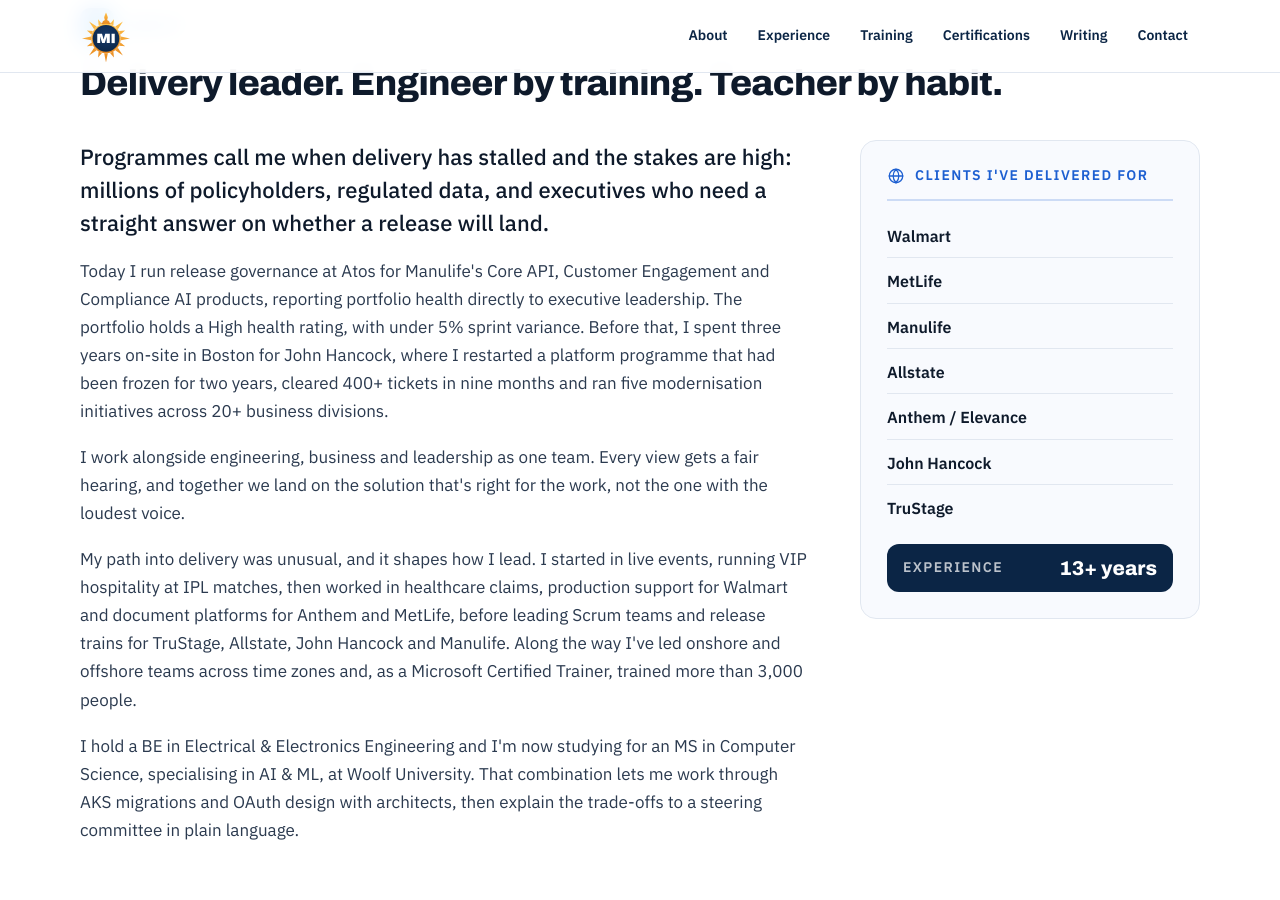
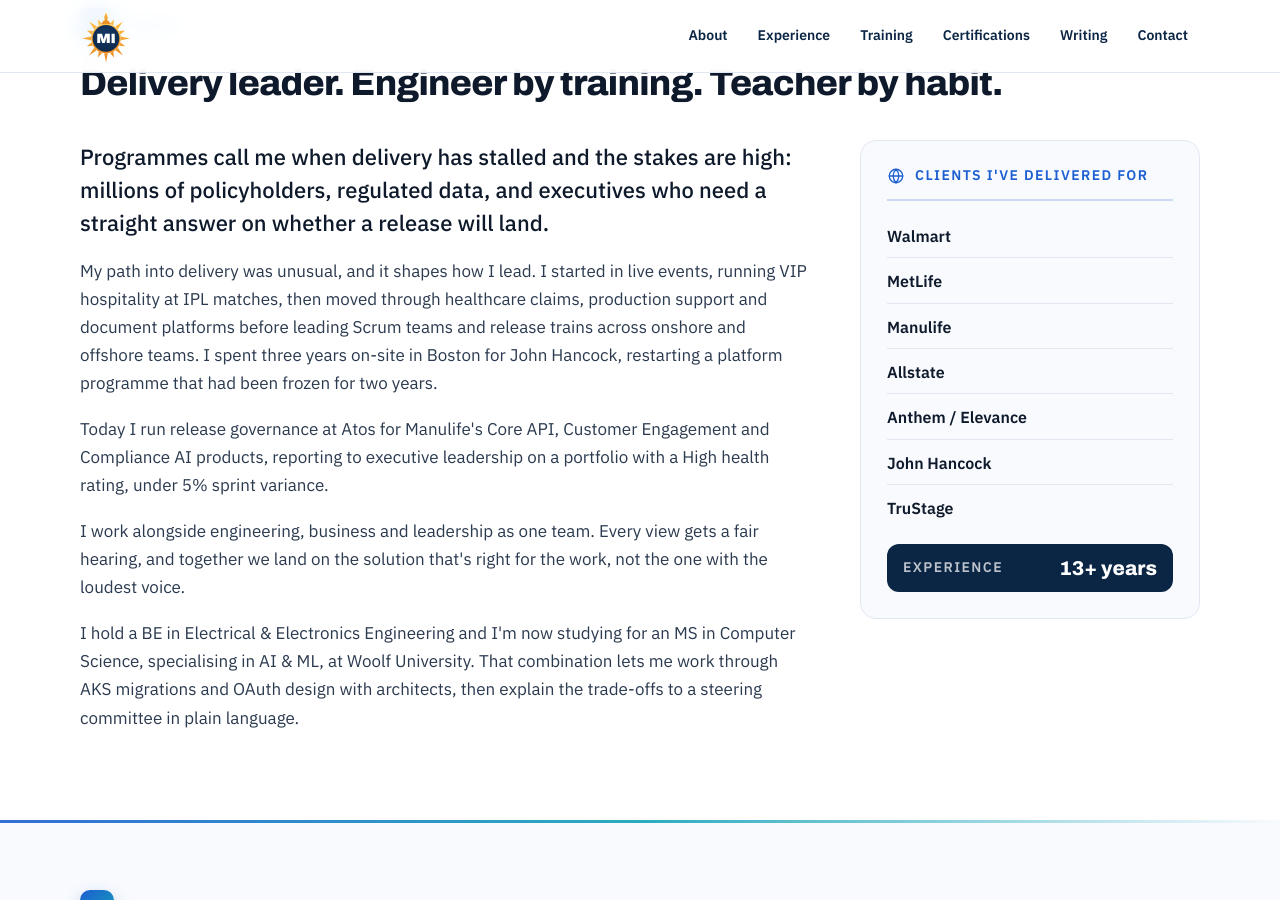
Before and after one commit to Madhan-I/Madhan-I.github.io, a Jekyll site: the page built from index.html, in a window 1280 px wide and 900 px high, scrolled down 1099 px. Built offline with Jekyll 4.4.1, drawn with Linux system fonts in a browser that asks for light colours.

Commit message:
About: one career story in two paragraphs, repeats removed
Co-Authored-By: Claude Opus 5.5 <noreply@anthropic.com>
Claude-Session: https://claude.ai/code/session_01MFRrTt7LBDdX57m85KHNGp

```diff
--- a/_data/profile.yml
+++ b/_data/profile.yml
@@ -69,9 +69,9 @@ metrics:
 about_title: "Delivery leader. Engineer by training. Teacher by habit."
 about:
   - "Programmes call me when delivery has stalled and the stakes are high: millions of policyholders, regulated data, and executives who need a straight answer on whether a release will land."
-  - "Today I run release governance at Atos for Manulife's Core API, Customer Engagement and Compliance AI products, reporting portfolio health directly to executive leadership. The portfolio holds a High health rating, with under 5% sprint variance. Before that, I spent three years on-site in Boston for John Hancock, where I restarted a platform programme that had been frozen for two years, cleared 400+ tickets in nine months and ran five modernisation initiatives across 20+ business divisions."
+  - "My path into delivery was unusual, and it shapes how I lead. I started in live events, running VIP hospitality at IPL matches, then moved through healthcare claims, production support and document platforms before leading Scrum teams and release trains across onshore and offshore teams. I spent three years on-site in Boston for John Hancock, restarting a platform programme that had been frozen for two years."
+  - "Today I run release governance at Atos for Manulife's Core API, Customer Engagement and Compliance AI products, reporting to executive leadership on a portfolio with a High health rating, under 5% sprint variance."
   - "I work alongside engineering, business and leadership as one team. Every view gets a fair hearing, and together we land on the solution that's right for the work, not the one with the loudest voice."
-  - "My path into delivery was unusual, and it shapes how I lead. I started in live events, running VIP hospitality at IPL matches, then worked in healthcare claims, production support for Walmart and document platforms for Anthem and MetLife, before leading Scrum teams and release trains for TruStage, Allstate, John Hancock and Manulife. Along the way I've led onshore and offshore teams across time zones and, as a Microsoft Certified Trainer, trained more than 3,000 people."
   - "I hold a BE in Electrical & Electronics Engineering and I'm now studying for an MS in Computer Science, specialising in AI & ML, at Woolf University. That combination lets me work through AKS migrations and OAuth design with architects, then explain the trade-offs to a steering committee in plain language."
 
 clients:
```
